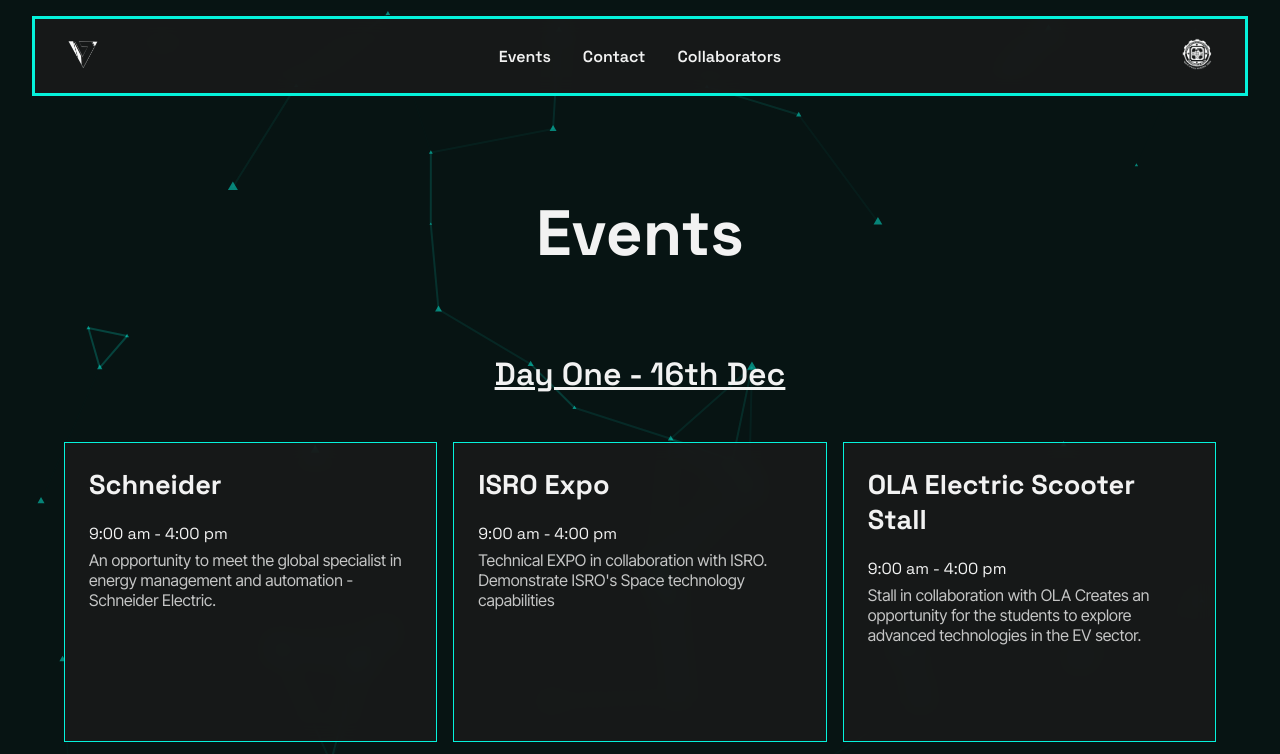
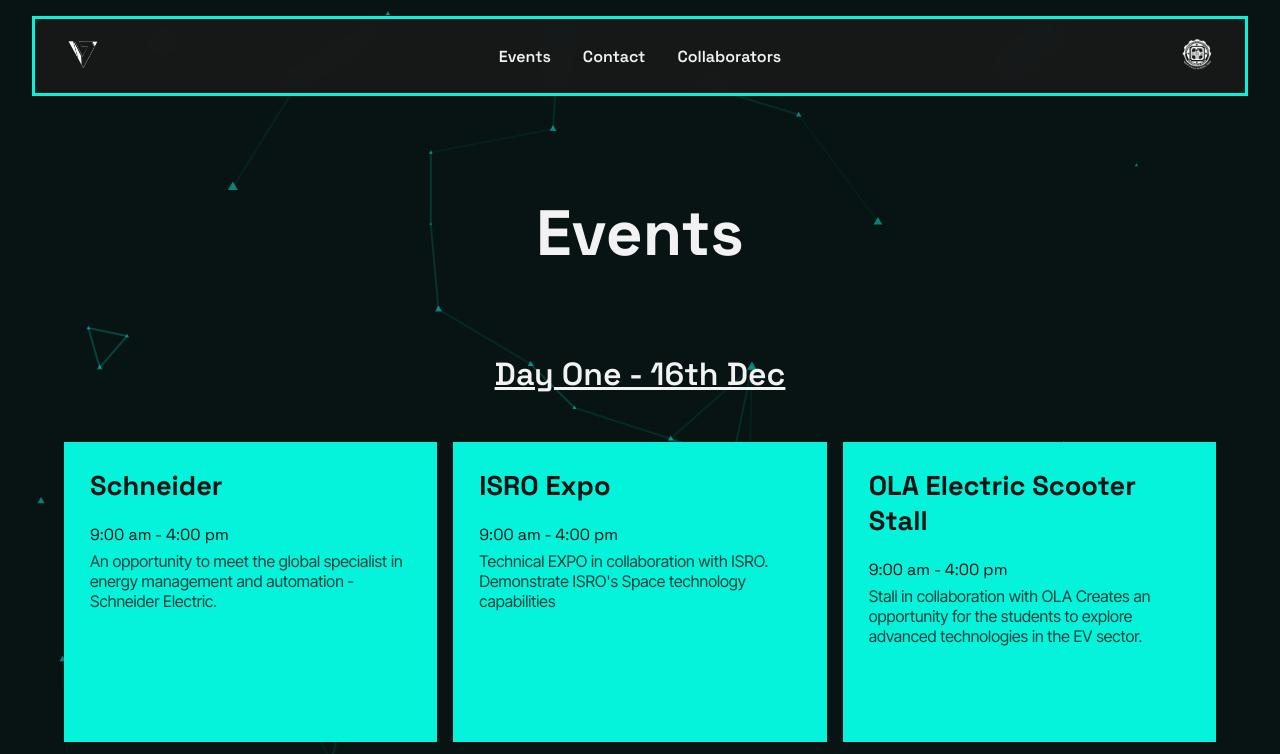
Before and after one commit to mhdafh7/vidyuth, a Next.js app: page /events in a window 1280 px wide. Shown: the top 754 px of the page. Built offline with nearby package versions, Linux system fonts and the light colour scheme.

Commit message:
style: Updated styles

```diff
--- a/pages/events/events.module.scss
+++ b/pages/events/events.module.scss
@@ -34,9 +34,6 @@
         place-items: center;
 
         .card {
-            background-color: $bg-blur;
-            backdrop-filter: blur(10px);
-            border: $accent 1px solid;
             display: flex;
             align-items: flex-start;
             justify-content: flex-start;
@@ -46,12 +43,16 @@
             margin: auto;
             cursor: pointer;
             height: 300px;
+            color: $bg;
+            background-color: $accent;
+            border: $accent 2px solid;
             transition: all 0.4s cubic-bezier(0.165, 0.84, 0.44, 1);
 
             &:hover {
                 scale: 1.02;
-                color: $bg;
-                background-color: $accent;
+                color: $accent;
+                background-color: $bg-blur;
+                backdrop-filter: blur(10px);
             }
 
             .title {
```
